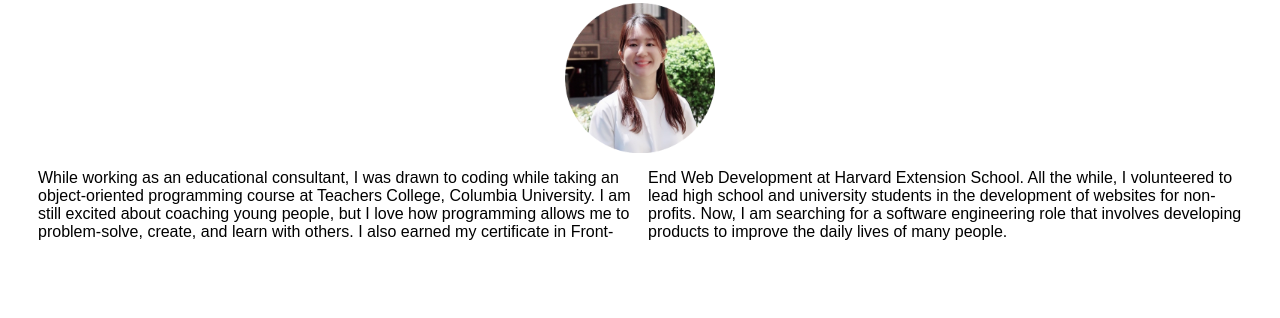
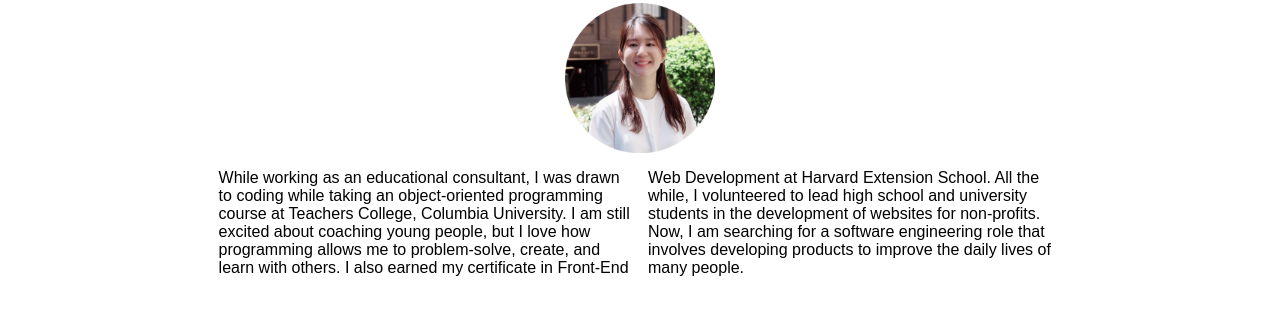
Before and after one commit to graceleaper/graceleaper.github.io, a plain HTML site: page index.html in a window 1280 px wide. Shown: the part 991-1309 px from the top of the page. Drawn offline with Linux system fonts and the light colour scheme; a web font is replaced by a local one.

Commit message:
descriptions padding

```diff
--- a/styles.css
+++ b/styles.css
@@ -35,6 +35,11 @@ html, body {
 #header p {
     color: white;
     font-size: 20px;
+}
+
+p {
+    padding-left: 15%;
+    padding-right: 15%;
 }
 
 nav {
```
